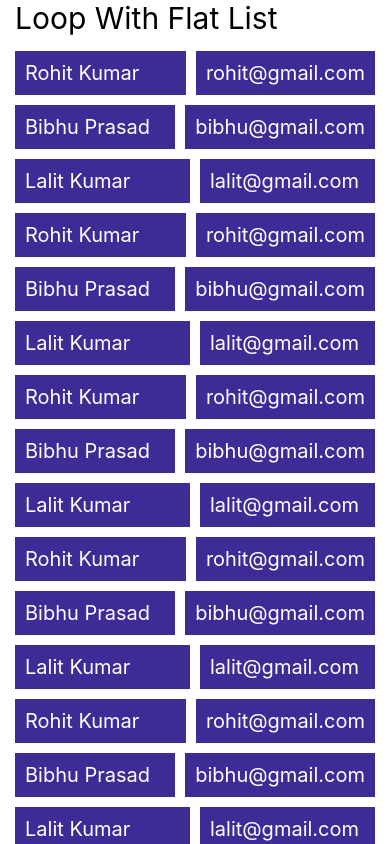
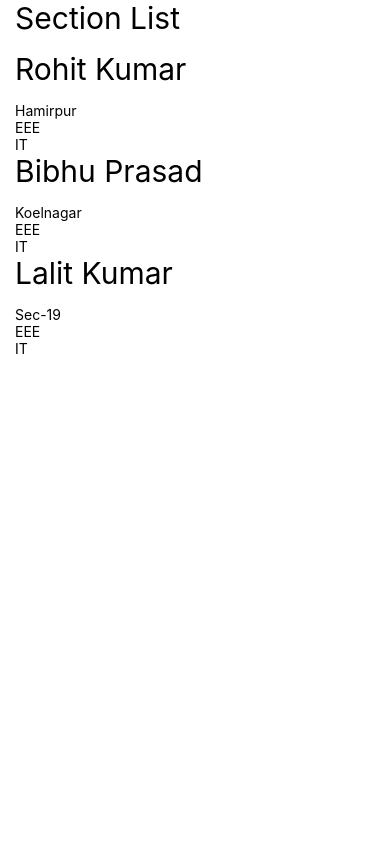
Before and after one commit to rohit-kumaar/first-native-project, a React Native app: screen / in a window 390 px wide. Built offline with nearby package versions, Linux system fonts and the light colour scheme.

Commit message:
final commit

```diff
--- a/App.tsx
+++ b/App.tsx
@@ -1,118 +1,43 @@
 import React from 'react';
-import {FlatList, StyleSheet, Text, View} from 'react-native';
+import {SectionList, StyleSheet, Text, View} from 'react-native';
 
 const users = [
   {
     id: 1,
     name: 'Rohit Kumar',
-    email: 'rohit@gmail.com',
+    data: ['Hamirpur', 'EEE', 'IT'],
   },
   {
     id: 2,
     name: 'Bibhu Prasad',
-    email: 'bibhu@gmail.com',
+    data: ['Koelnagar', 'EEE', 'IT'],
   },
   {
     id: 3,
     name: 'Lalit Kumar',
-    email: 'lalit@gmail.com',
-  },
-  {
-    id: 11,
-    name: 'Rohit Kumar',
-    email: 'rohit@gmail.com',
-  },
-  {
-    id: 12,
-    name: 'Bibhu Prasad',
-    email: 'bibhu@gmail.com',
-  },
-  {
-    id: 13,
-    name: 'Lalit Kumar',
-    email: 'lalit@gmail.com',
-  },
-  {
-    id: 21,
-    name: 'Rohit Kumar',
-    email: 'rohit@gmail.com',
-  },
-  {
-    id: 22,
-    name: 'Bibhu Prasad',
-    email: 'bibhu@gmail.com',
-  },
-  {
-    id: 23,
-    name: 'Lalit Kumar',
-    email: 'lalit@gmail.com',
-  },
-  {
-    id: 31,
-    name: 'Rohit Kumar',
-    email: 'rohit@gmail.com',
-  },
-  {
-    id: 32,
-    name: 'Bibhu Prasad',
-    email: 'bibhu@gmail.com',
-  },
-  {
-    id: 33,
-    name: 'Lalit Kumar',
-    email: 'lalit@gmail.com',
-  },
-  {
-    id: 41,
-    name: 'Rohit Kumar',
-    email: 'rohit@gmail.com',
-  },
-  {
-    id: 42,
-    name: 'Bibhu Prasad',
-    email: 'bibhu@gmail.com',
-  },
-  {
-    id: 43,
-    name: 'Lalit Kumar',
-    email: 'lalit@gmail.com',
-  },
-  {
-    id: 51,
-    name: 'Rohit Kumar',
-    email: 'rohit@gmail.com',
-  },
-  {
-    id: 52,
-    name: 'Bibhu Prasad',
-    email: 'bibhu@gmail.com',
-  },
-  {
-    id: 53,
-    name: 'Lalit Kumar',
-    email: 'lalit@gmail.com',
+    data: ['Sec-19', 'EEE', 'IT'],
   },
 ];
 
 export default function App() {
   return (
     <View style={styles.container}>
-      <Text style={styles.title}>Loop With Flat List</Text>
-      <FlatList data={users} renderItem={({item}) => <User item={item} />} />
+      <Text style={styles.title}>Section List</Text>
+
+      <SectionList
+        sections={users}
+        renderItem={({item}) => (
+          <View style={styles.user_wrapper}>
+            <Text>{item}</Text>
+          </View>
+        )}
+        renderSectionHeader={({section: {name}}) => (
+          <Text style={styles.title}>{name}</Text>
+        )}
+      />
     </View>
   );
 }
-
-const User = (props: any) => {
-  const item = props.item;
-
-  return (
-    <View style={styles.user_wrapper}>
-      <Text style={styles.text}>{item.name}</Text>
-      <Text style={styles.text}>{item.email}</Text>
-    </View>
-  );
-};
 
 const styles = StyleSheet.create({
   container: {
```
